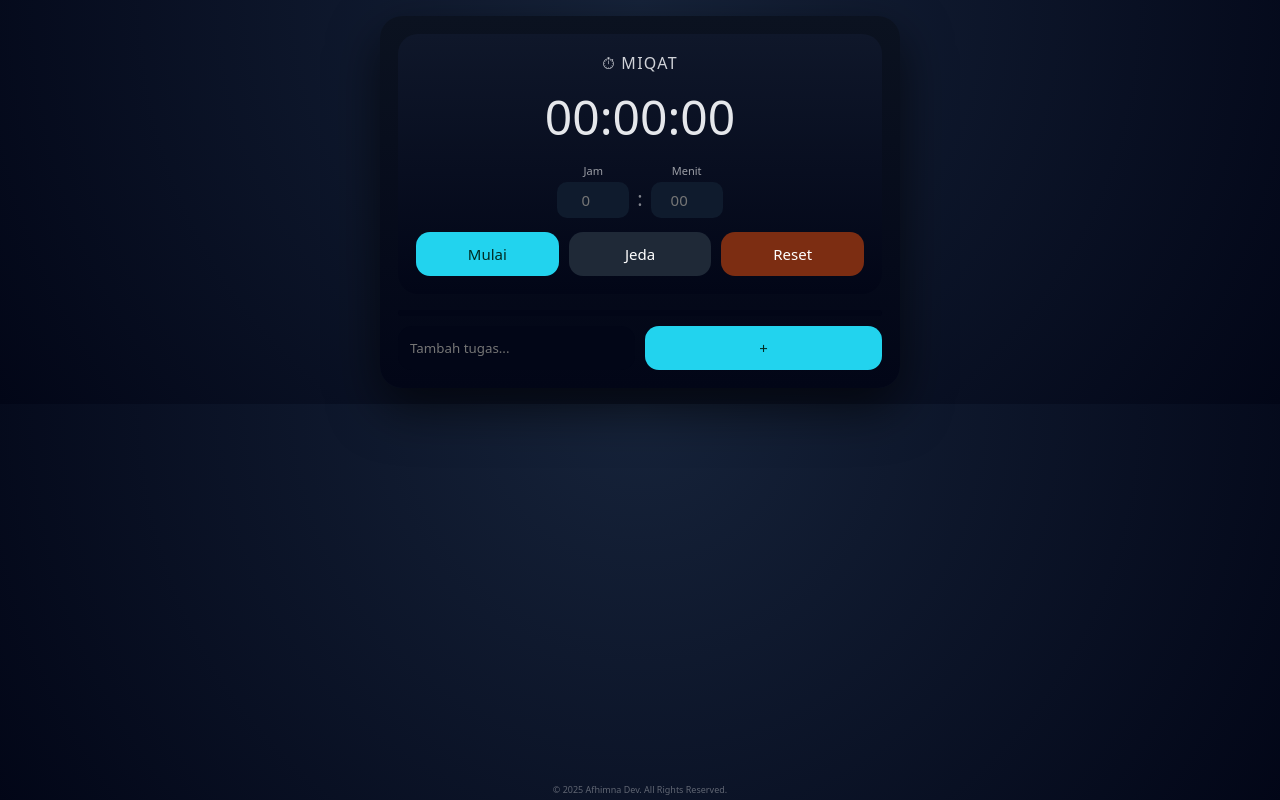
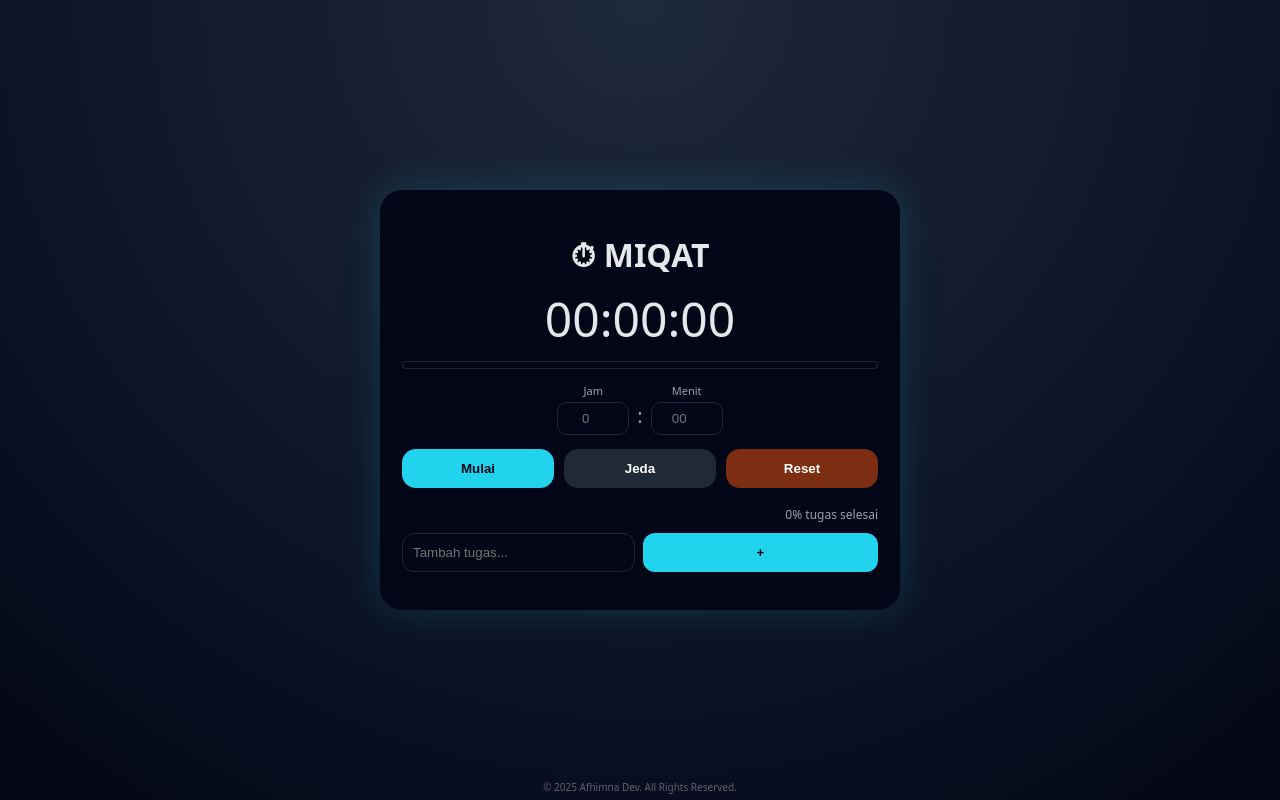
Before and after one commit to arsyad36/miqot, a plain HTML site: page index.html in a window 1280 px wide. Both pictures are taken after a click on the button "Mulai". Drawn offline with Linux system fonts and the light colour scheme.

Commit message:
Update index.html

```diff
--- a/index.html
+++ b/index.html
@@ -7,292 +7,305 @@
 
 <style>
 :root{
-  --bg:#0b1220;
-  --card:#0f1b2d;
+  --bg:#020617;
+  --card:#0f172a;
   --accent:#22d3ee;
   --text:#e5e7eb;
+  --muted:#9ca3af;
 }
-
-*{box-sizing:border-box;font-family:system-ui,Segoe UI,Roboto}
-
+*{box-sizing:border-box}
 body{
   margin:0;
-  background:radial-gradient(circle at top,#16233a,#020617);
-  color:var(--text);
+  min-height:100vh;
   display:flex;
   justify-content:center;
-  padding:16px;
+  align-items:center;
+  background:radial-gradient(circle at top,#1e293b,#020617);
+  font-family:system-ui;
+  color:var(--text);
 }
-
-.app{
+.container{
   width:100%;
   max-width:520px;
-  background:linear-gradient(180deg,#0b1220,#020617);
+  padding:22px;
+  background:#020617;
   border-radius:22px;
-  padding:18px;
-  box-shadow:0 20px 50px rgba(0,0,0,.6);
+  box-shadow:0 0 40px rgba(34,211,238,.18);
 }
+h1{text-align:center;margin-bottom:10px}
+.timer{font-size:48px;text-align:center;margin:10px 0}
 
-.timer-card{
-  background:linear-gradient(180deg,#0f172a,#020617);
-  border-radius:20px;
-  padding:18px;
-}
-
-.title{
-  text-align:center;
-  letter-spacing:.08em;
-  opacity:.9;
-}
-
-.time{
-  font-size:48px;
-  text-align:center;
-  margin:10px 0;
-}
-
-/* ====== INPUT JAM & MENIT (RAPI MOBILE) ====== */
+/* INPUT JAM & MENIT (RAPI HP) */
 .time-input-group{
   display:flex;
+  justify-content:center;
   align-items:flex-end;
-  justify-content:center;
   gap:8px;
   margin:14px 0;
 }
-
 .time-field{
   display:flex;
   flex-direction:column;
   align-items:center;
 }
-
 .time-field label{
   font-size:11px;
-  color:rgba(255,255,255,.6);
+  color:var(--muted);
   margin-bottom:4px;
 }
-
 .time-field input{
   width:72px;
-  padding:8px 6px;
-  font-size:15px;
+  padding:8px;
   text-align:center;
   border-radius:10px;
-  border:none;
-  outline:none;
-  background:#0f1b2d;
-  color:#fff;
+  border:1px solid #1f2937;
+  background:#020617;
+  color:var(--text);
+}
+.time-separator{
+  font-size:20px;
+  color:var(--muted);
+  padding-bottom:6px;
 }
 
-.time-separator{
-  font-size:20px;
-  color:rgba(255,255,255,.5);
-  padding-bottom:6px;
+.progress-wrapper{
+  height:8px;
+  border-radius:999px;
+  background:#020617;
+  border:1px solid #1f2937;
+  overflow:hidden;
 }
-/* =========================================== */
+.progress-bar{
+  height:100%;
+  width:0%;
+  background:linear-gradient(90deg,#38bdf8,#0ea5e9);
+  transition:width .4s ease;
+}
 
 .buttons{
   display:flex;
   gap:10px;
-  margin-top:10px;
+  margin-top:12px;
 }
-
 button{
   flex:1;
   padding:12px;
   border:none;
   border-radius:14px;
-  font-size:15px;
-  color:#fff;
+  font-weight:600;
+}
+.start{background:#22d3ee;color:#020617}
+.pause{background:#1f2937;color:#fff}
+.reset{background:#7c2d12;color:#fff}
+
+.todo{margin-top:18px}
+.task-progress-text{
+  font-size:12px;
+  color:var(--muted);
+  text-align:right;
+  margin-top:4px;
+}
+.todo-input{
+  display:flex;
+  gap:8px;
+  margin-top:10px;
+}
+.todo-input input{
+  flex:1;
+  padding:10px;
+  border-radius:12px;
+  border:1px solid #1f2937;
+  background:#020617;
+  color:var(--text);
+}
+.todo-input button{
+  background:var(--accent);
+  color:#020617;
+  border:none;
+  border-radius:12px;
+  width:48px;
 }
 
-.start{background:#22d3ee;color:#022c22}
-.pause{background:#1f2937}
-.reset{background:#7c2d12}
-
-.tasks{
-  margin-top:16px;
-}
-
-.progress{
-  height:6px;
-  background:#020617;
-  border-radius:999px;
-  overflow:hidden;
-}
-
-.progress div{
-  height:100%;
-  width:0%;
-  background:#22d3ee;
-}
-
-.task-input{
-  display:flex;
-  gap:10px;
-  margin-top:10px;
-}
-
-.task-input input{
-  flex:1;
-  padding:12px;
-  border-radius:14px;
-  border:none;
-  outline:none;
-  background:#020617;
-  color:#fff;
-}
-
-.task-input button{
-  width:56px;
-  background:#22d3ee;
-  color:#022c22;
-}
-
-.task{
+ul{list-style:none;padding:0;margin-top:12px}
+li{
   display:flex;
   align-items:center;
   justify-content:space-between;
   padding:12px;
   border-radius:14px;
-  margin-top:10px;
-  background:#020617;
+  border:1px solid #1f2937;
+  margin-bottom:8px;
 }
-
-.task span.done{
+.task-left{
+  display:flex;
+  align-items:center;
+  gap:10px;
+}
+.task-time{
+  font-size:12px;
+  color:var(--muted);
+}
+.done .task-name{
   text-decoration:line-through;
   color:#22c55e;
 }
 
 .copyright{
   position:fixed;
-  bottom:4px;
+  bottom:6px;
   left:50%;
   transform:translateX(-50%);
-  font-size:9px;
+  font-size:10px;
   color:rgba(255,255,255,.35);
-  pointer-events:none;
 }
 </style>
 </head>
 
 <body>
-<div class="app">
-  <div class="timer-card">
-    <div class="title">⏱ MIQAT</div>
-    <div class="time" id="display">00:00:00</div>
+<div class="container">
+  <h1>⏱ MIQAT</h1>
+  <div class="timer" id="timer">00:00:00</div>
 
-    <!-- INPUT JAM & MENIT (FINAL) -->
+  <div class="progress-wrapper">
+    <div class="progress-bar" id="progressBar"></div>
+  </div>
+
   <div class="time-input-group">
     <div class="time-field">
       <label>Jam</label>
-        <input type="number" id="hours" min="0" placeholder="0">
+      <input id="hour" type="number" min="0" placeholder="0">
     </div>
-
     <span class="time-separator">:</span>
-
     <div class="time-field">
       <label>Menit</label>
-        <input type="number" id="minutes" min="0" max="59" placeholder="00">
+      <input id="minute" type="number" min="0" max="59" placeholder="00">
     </div>
   </div>
 
   <div class="buttons">
-      <button class="start" onclick="start()">Mulai</button>
+    <button class="start" onclick="startTimer()">Mulai</button>
     <button class="pause" onclick="togglePause()">Jeda</button>
     <button class="reset" onclick="resetTimer()">Reset</button>
   </div>
-  </div>
 
-  <div class="tasks">
-    <div class="progress"><div id="progressBar"></div></div>
+  <div class="todo">
+    <div class="task-progress-text" id="taskProgressText">0% tugas selesai</div>
 
-    <div class="task-input">
+    <div class="todo-input">
       <input id="taskInput" placeholder="Tambah tugas...">
       <button onclick="addTask()">+</button>
     </div>
 
-    <div id="taskList"></div>
+    <ul id="taskList"></ul>
   </div>
 </div>
 
-<div class="copyright">
-© 2025 Afhimna Dev. All Rights Reserved.
-</div>
+<div class="copyright">© 2025 Afhimna Dev. All Rights Reserved.</div>
 
 <script>
-let totalSeconds=0,interval=null,paused=false;
-let tasks=[];
+let totalSeconds=0, initialSeconds=0, lastCheckpoint=0;
+let interval=null, paused=false;
+
+const timerEl=document.getElementById("timer");
+const progressBar=document.getElementById("progressBar");
+const taskProgressText=document.getElementById("taskProgressText");
 
 function updateDisplay(){
-  let h=Math.floor(totalSeconds/3600);
-  let m=Math.floor((totalSeconds%3600)/60);
-  let s=totalSeconds%60;
-  display.textContent=
-    String(h).padStart(2,'0')+":"+
-    String(m).padStart(2,'0')+":"+
-    String(s).padStart(2,'0');
+  const h=Math.floor(totalSeconds/3600);
+  const m=Math.floor((totalSeconds%3600)/60);
+  const s=totalSeconds%60;
+  timerEl.textContent=
+    String(h).padStart(2,"0")+":"+
+    String(m).padStart(2,"0")+":"+
+    String(s).padStart(2,"0");
 }
 
-function start(){
+function startTimer(){
   if(interval) return;
   if(totalSeconds===0){
-    let h=+hours.value||0;
-    let m=+minutes.value||0;
-    totalSeconds=(h*3600)+(m*60);
+    totalSeconds=(+hour.value||0)*3600+(+minute.value||0)*60;
+    initialSeconds=totalSeconds;
+    lastCheckpoint=totalSeconds;
   }
   interval=setInterval(()=>{
     if(!paused && totalSeconds>0){
       totalSeconds--;
       updateDisplay();
+      progressBar.style.width=((initialSeconds-totalSeconds)/initialSeconds*100)+"%";
     }
   },1000);
 }
 
-function togglePause(){ paused=!paused; }
+function togglePause(){paused=!paused}
 
 function resetTimer(){
   clearInterval(interval);
   interval=null;
-  totalSeconds=0;
   paused=false;
+  totalSeconds=initialSeconds=lastCheckpoint=0;
+  progressBar.style.width="0%";
   updateDisplay();
 }
 
+function format(sec){
+  const m=Math.floor(sec/60);
+  const s=sec%60;
+  return String(m).padStart(2,"0")+":"+String(s).padStart(2,"0");
+}
+
+function addTask(){
+  const text=taskInput.value.trim();
+  if(!text) return;
+
+  const li=document.createElement("li");
+  const left=document.createElement("div");
+  left.className="task-left";
+
+  const cb=document.createElement("input");
+  cb.type="checkbox";
+
+  const name=document.createElement("span");
+  name.className="task-name";
+  name.textContent=text;
+
+  const time=document.createElement("span");
+  time.className="task-time";
+  time.textContent="--:--";
+
+  cb.onchange=()=>{
+    if(cb.checked){
+      li.classList.add("done");
+      const duration = lastCheckpoint - totalSeconds;
+      lastCheckpoint = totalSeconds;
+      time.textContent = format(duration);
+      updateTaskProgress();
+    }else{
+      li.classList.remove("done");
+      time.textContent="--:--";
+      updateTaskProgress();
+    }
+  };
+
+  left.append(cb,name);
+  li.append(left,time);
+  taskList.appendChild(li);
+  taskInput.value="";
+  updateTaskProgress();
+}
+
+function updateTaskProgress(){
+  const tasks=[...document.querySelectorAll("#taskList li")];
+  const done=tasks.filter(t=>t.classList.contains("done")).length;
+  const percent=tasks.length?Math.round(done/tasks.length*100):0;
+  taskProgressText.textContent=percent+"% tugas selesai";
+}
+
 document.addEventListener("keydown",e=>{
-  if(e.key===" ") {e.preventDefault();togglePause();}
+  if(e.code==="Space"){e.preventDefault();togglePause();}
   if(e.key==="Enter"){
-    if(document.activeElement===taskInput) addTask();
-    else start();
+    document.activeElement===taskInput?addTask():startTimer();
   }
 });
-
-function addTask(){
-  let v=taskInput.value.trim();
-  if(!v) return;
-  tasks.push({text:v,done:false});
-  taskInput.value="";
-  renderTasks();
-}
-
-function renderTasks(){
-  taskList.innerHTML="";
-  tasks.forEach((t,i)=>{
-    let d=document.createElement("div");
-    d.className="task";
-    let s=document.createElement("span");
-    s.textContent=t.text;
-    if(t.done) s.classList.add("done");
-    let c=document.createElement("input");
-    c.type="checkbox";
-    c.checked=t.done;
-    c.onchange=()=>{t.done=c.checked;renderTasks();}
-    d.append(c,s);
-    taskList.appendChild(d);
-  });
-  let done=tasks.filter(t=>t.done).length;
-  progressBar.style.width=(tasks.length?done/tasks.length*100:0)+"%";
-}
 
 updateDisplay();
 </script>
```
Lines whose indentation alone changed are shown as unchanged.
